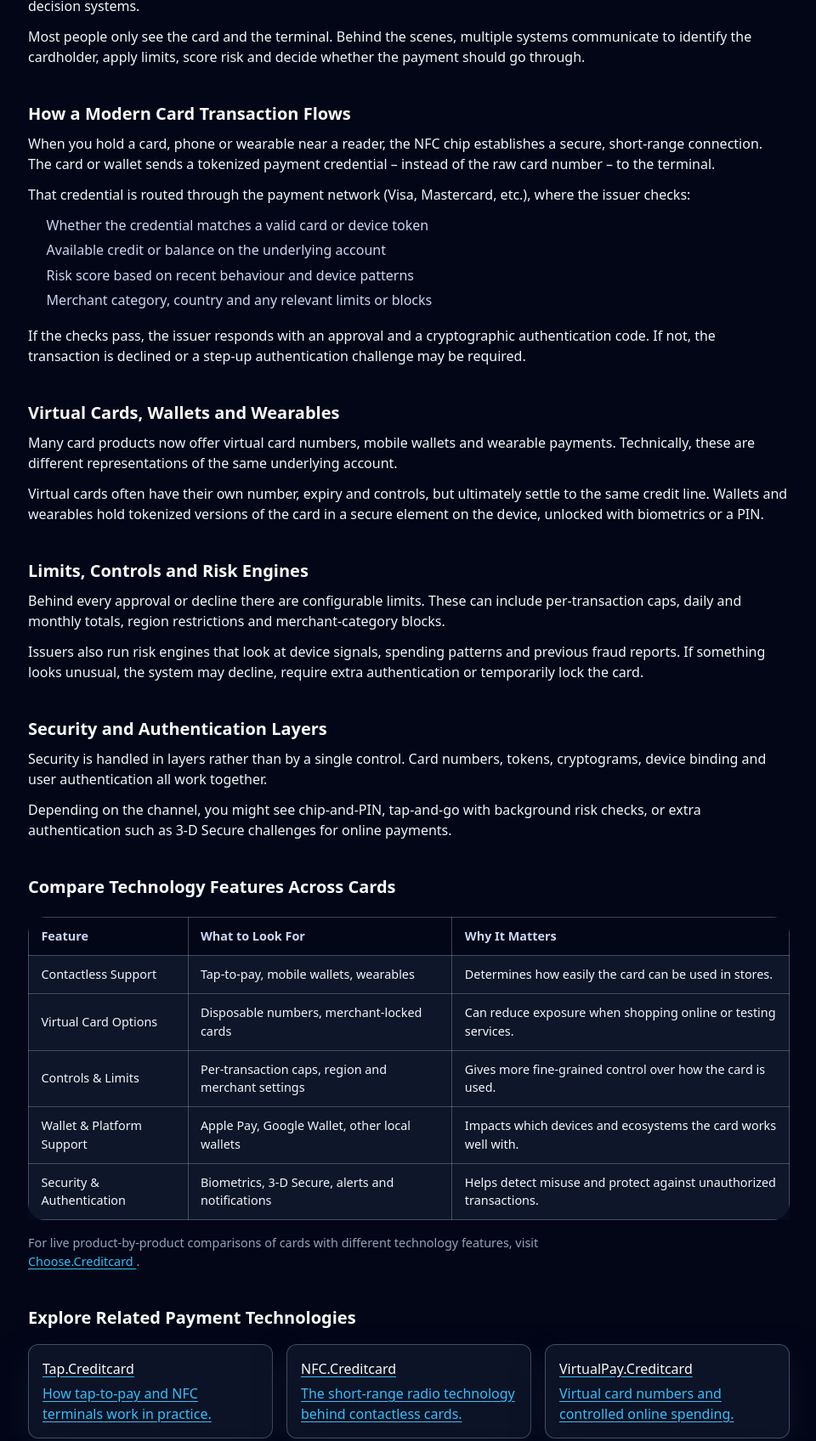
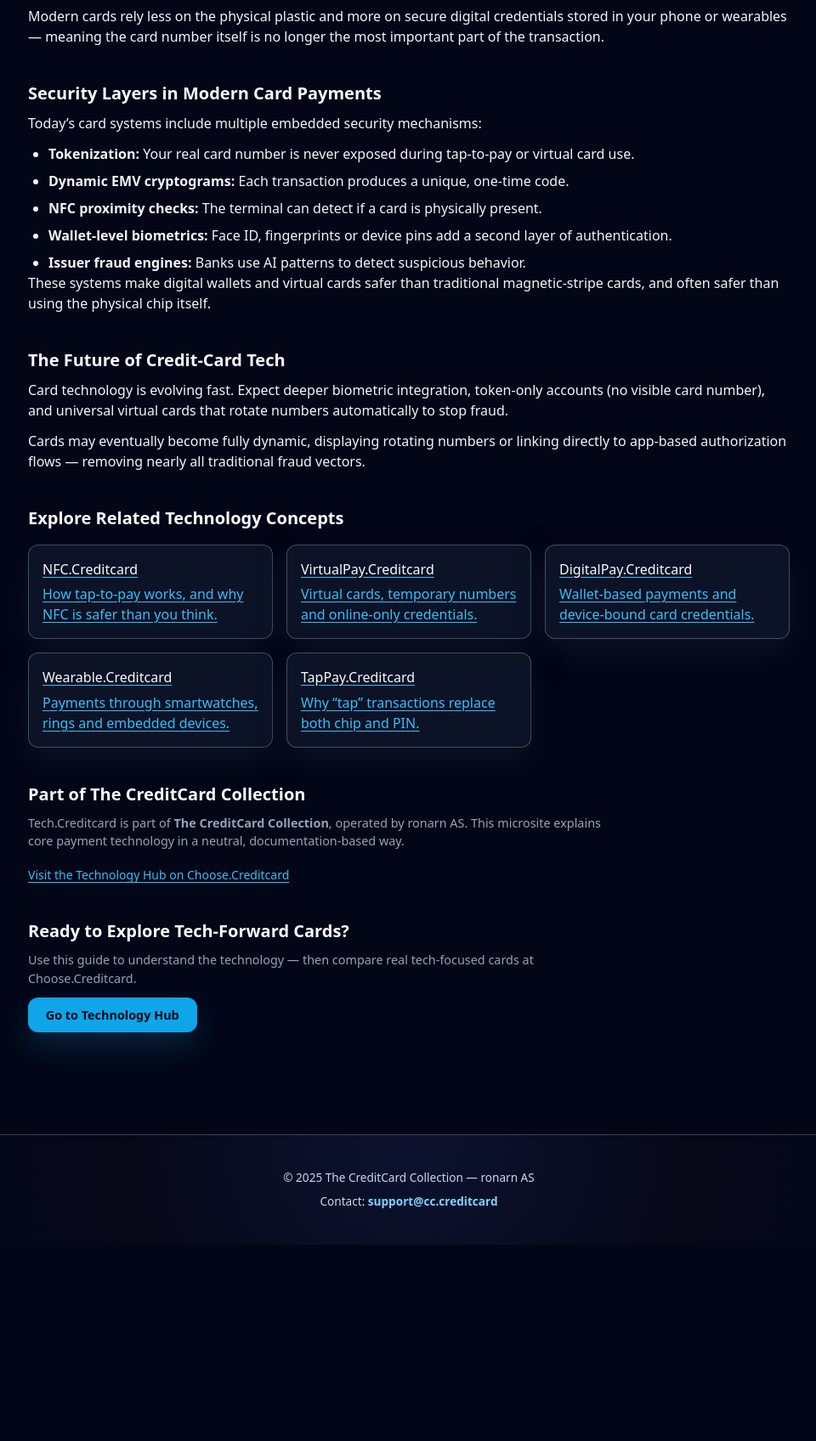
Before and after one commit to ChooseCreditCard/tech.creditcard, a plain HTML site: page index.html in a window 1280 px wide. Shown: the part 559-2255 px from the top of the page at 85% size, without its empty margins (159-1119 px from the left). After the commit the page ends 2024 px from the top, so only its background shows below. Drawn offline with nearby package versions, Linux system fonts and the light colour scheme.

Commit message:
Update index.html

```diff
--- a/index.html
+++ b/index.html
@@ -4,22 +4,22 @@
   <meta charset="UTF-8" />
   <meta name="viewport" content="width=device-width, initial-scale=1" />
 
-  <title>Tech.Creditcard – How Card Payment Technology Works</title>
-  <meta name="description" content="Understand the technology behind modern credit-card payments: NFC, tap-to-pay, virtual cards, wallets, security layers and authorization flows. Neutral, educational overview." />
+  <title>Tech.Creditcard – Modern Credit-Card Technology Explained</title>
+  <meta name="description" content="Understand the technology behind modern credit cards: tokenization, virtual cards, tap-to-pay, wallets, biometrics, encryption, and how transactions are secured." />
   <meta name="robots" content="index,follow" />
   <link rel="canonical" href="https://tech.creditcard/" />
 
   <!-- Open Graph -->
-  <meta property="og:title" content="Tech.Creditcard – Card Payment Technology Explained" />
-  <meta property="og:description" content="Learn how tap-to-pay, NFC, tokenization, wallets and issuer risk engines work together each time you use a credit card." />
+  <meta property="og:title" content="Tech.Creditcard – Credit-Card Technology Explained" />
+  <meta property="og:description" content="Independent guide to credit-card tech: NFC, tokenization, biometrics, virtual cards and secure payment protocols." />
   <meta property="og:type" content="website" />
   <meta property="og:url" content="https://tech.creditcard/" />
   <meta property="og:image" content="https://choose.creditcard/preview.png?utm_source=tech.creditcard&utm_medium=referral&utm_campaign=og_image" />
 
   <!-- Twitter -->
   <meta name="twitter:card" content="summary_large_image" />
-  <meta name="twitter:title" content="Tech.Creditcard – Card Payment Technology Explained" />
-  <meta name="twitter:description" content="Neutral explanations of NFC, tap-to-pay, virtual cards, wallets, limits and authentication in modern card systems." />
+  <meta name="twitter:title" content="Tech.Creditcard – Credit-Card Technology Explained" />
+  <meta name="twitter:description" content="How modern credit-card payment technology works — from NFC to virtual cards, wallets and tokenization." />
   <meta name="twitter:image" content="https://choose.creditcard/preview.png?utm_source=tech.creditcard&utm_medium=referral&utm_campaign=twitter_image" />
 
   <!-- GA4 -->
@@ -31,12 +31,13 @@
     gtag('config', 'G-64FE63JQ3H');
   </script>
 
-  <!-- Tailwind for utility classes -->
+  <!-- Tailwind -->
   <script src="https://cdn.tailwindcss.com"></script>
 
-  <!-- Your shared minisite styles -->
+  <!-- Shared minisite styles -->
   <link rel="stylesheet" href="./styles.css" />
 </head>
+
 <body class="bg-slate-950 text-slate-100">
 <header class="site-header">
   <div class="nav-inner max-w-6xl">
@@ -44,193 +45,147 @@
       <div class="cc-logo">CC</div>
       <div class="brand-text">
         <div class="brand-title">Tech.Creditcard</div>
-          <div class="brand-subtitle">Card Payment Technology Explained</div>
+        <div class="brand-subtitle">Modern Card Technology</div>
       </div>
     </div>
-      <nav class="nav-links" aria-label="Page navigation">
+    <nav class="nav-links">
       <a href="#overview">Overview</a>
-        <a href="#mechanics">How It Works</a>
-        <a href="#compare">Compare</a>
+      <a href="#security">Security</a>
+      <a href="#future">Future Tech</a>
     </nav>
   </div>
 </header>
 
 <main class="cc-page">
+
   <!-- Breadcrumb -->
   <div class="cc-breadcrumb">
     <a href="https://choose.creditcard/?utm_source=tech.creditcard&utm_medium=referral&utm_campaign=breadcrumb">Home</a>
-      &nbsp;›&nbsp;
-      Tech.Creditcard
+    &nbsp;›&nbsp; Tech.Creditcard
   </div>
 
   <!-- Hero -->
   <section class="hero">
     <div class="hero-content">
-        <h1>The Technology Behind Modern Credit-Card Payments</h1>
+      <h1>How Modern Credit-Card Technology Works</h1>
       <p class="hero-lead">
-          From NFC chips to encrypted tokens, modern card payments rely on multiple technical layers. This page explains the core building blocks – hardware, wallets, tokens and limits – in simple, neutral language.
+        From tap-to-pay and tokenization to biometrics, wallets and virtual cards — here’s how credit-card technology actually protects your payments.
       </p>
-        <a class="cta" href="https://choose.creditcard/technology/?utm_source=tech.creditcard&utm_medium=referral&utm_campaign=hero_cta">
-          Explore the Technology &amp; Payments hub
+      <a class="cta"
+         href="https://choose.creditcard/technology/?utm_source=tech.creditcard&utm_medium=referral&utm_campaign=hero_cta">
+        Explore card technology hub
       </a>
     </div>
   </section>
 
-    <!-- Content sections -->
+  <!-- Section: Overview -->
   <section id="overview" class="section">
-      <h2>What Is Card Payment Technology?</h2>
-      <p>“Card payment technology” is everything that happens between the moment you tap, swipe or type in a card number and the moment the transaction is approved. It includes chips and terminals, mobile wallets, network rules and issuer decision systems.</p>
-      <p>Most people only see the card and the terminal. Behind the scenes, multiple systems communicate to identify the cardholder, apply limits, score risk and decide whether the payment should go through.</p>
+    <h2>What “Card Technology” Actually Means</h2>
+    <p>
+      Behind every credit-card transaction is a stack of secure technologies: NFC antennas, EMV chips, tokenization layers,
+      dynamic cryptograms and encrypted communication routes. These systems work together to prevent card skimming,
+      cloning and unauthorized use.
+    </p>
+    <p>
+      Modern cards rely less on the physical plastic and more on secure digital credentials stored in your phone
+      or wearables — meaning the card number itself is no longer the most important part of the transaction.
+    </p>
   </section>
 
-    <section id="mechanics" class="section">
-      <h2>How a Modern Card Transaction Flows</h2>
-      <p>When you hold a card, phone or wearable near a reader, the NFC chip establishes a secure, short-range connection. The card or wallet sends a tokenized payment credential – instead of the raw card number – to the terminal.</p>
-      <p>That credential is routed through the payment network (Visa, Mastercard, etc.), where the issuer checks:</p>
+  <!-- Section: Security -->
+  <section id="security" class="section">
+    <h2>Security Layers in Modern Card Payments</h2>
+    <p>Today’s card systems include multiple embedded security mechanisms:</p>
 
-      <ul class="list">
-        <li>Whether the credential matches a valid card or device token</li>
-        <li>Available credit or balance on the underlying account</li>
-        <li>Risk score based on recent behaviour and device patterns</li>
-        <li>Merchant category, country and any relevant limits or blocks</li>
+    <ul class="list-disc ml-6 mt-3 space-y-2">
+      <li><strong>Tokenization:</strong> Your real card number is never exposed during tap-to-pay or virtual card use.</li>
+      <li><strong>Dynamic EMV cryptograms:</strong> Each transaction produces a unique, one-time code.</li>
+      <li><strong>NFC proximity checks:</strong> The terminal can detect if a card is physically present.</li>
+      <li><strong>Wallet-level biometrics:</strong> Face ID, fingerprints or device pins add a second layer of authentication.</li>
+      <li><strong>Issuer fraud engines:</strong> Banks use AI patterns to detect suspicious behavior.</li>
     </ul>
 
-      <p>If the checks pass, the issuer responds with an approval and a cryptographic authentication code. If not, the transaction is declined or a step-up authentication challenge may be required.</p>
+    <p class="mt-4">
+      These systems make digital wallets and virtual cards safer than traditional magnetic-stripe cards,
+      and often safer than using the physical chip itself.
+    </p>
   </section>
 
-    <section class="section">
-      <h2>Virtual Cards, Wallets and Wearables</h2>
-      <p>Many card products now offer virtual card numbers, mobile wallets and wearable payments. Technically, these are different representations of the same underlying account.</p>
-      <p>Virtual cards often have their own number, expiry and controls, but ultimately settle to the same credit line. Wallets and wearables hold tokenized versions of the card in a secure element on the device, unlocked with biometrics or a PIN.</p>
-    </section>
+  <!-- Section: Future Tech -->
+  <section id="future" class="section">
+    <h2>The Future of Credit-Card Tech</h2>
+    <p>
+      Card technology is evolving fast. Expect deeper biometric integration, token-only accounts (no visible card number),
+      and universal virtual cards that rotate numbers automatically to stop fraud.
+    </p>
 
-    <section class="section">
-      <h2>Limits, Controls and Risk Engines</h2>
-      <p>Behind every approval or decline there are configurable limits. These can include per-transaction caps, daily and monthly totals, region restrictions and merchant-category blocks.</p>
-      <p>Issuers also run risk engines that look at device signals, spending patterns and previous fraud reports. If something looks unusual, the system may decline, require extra authentication or temporarily lock the card.</p>
-    </section>
-
-    <section class="section">
-      <h2>Security and Authentication Layers</h2>
-      <p>Security is handled in layers rather than by a single control. Card numbers, tokens, cryptograms, device binding and user authentication all work together.</p>
-      <p>Depending on the channel, you might see chip-and-PIN, tap-and-go with background risk checks, or extra authentication such as 3-D Secure challenges for online payments.</p>
-    </section>
-
-    <!-- Comparison block -->
-    <section id="compare" class="section">
-      <h2>Compare Technology Features Across Cards</h2>
-      <div class="table-wrap">
-        <table class="table">
-          <thead>
-            <tr>
-              <th>Feature</th>
-              <th>What to Look For</th>
-              <th>Why It Matters</th>
-            </tr>
-          </thead>
-          <tbody>
-            <tr>
-              <td>Contactless Support</td>
-              <td>Tap-to-pay, mobile wallets, wearables</td>
-              <td>Determines how easily the card can be used in stores.</td>
-            </tr>
-            <tr>
-              <td>Virtual Card Options</td>
-              <td>Disposable numbers, merchant-locked cards</td>
-              <td>Can reduce exposure when shopping online or testing services.</td>
-            </tr>
-            <tr>
-              <td>Controls &amp; Limits</td>
-              <td>Per-transaction caps, region and merchant settings</td>
-              <td>Gives more fine-grained control over how the card is used.</td>
-            </tr>
-            <tr>
-              <td>Wallet &amp; Platform Support</td>
-              <td>Apple Pay, Google Wallet, other local wallets</td>
-              <td>Impacts which devices and ecosystems the card works well with.</td>
-            </tr>
-            <tr>
-              <td>Security &amp; Authentication</td>
-              <td>Biometrics, 3-D Secure, alerts and notifications</td>
-              <td>Helps detect misuse and protect against unauthorized transactions.</td>
-            </tr>
-          </tbody>
-        </table>
-      </div>
-      <p class="small">
-        For live product-by-product comparisons of cards with different technology features, visit
-        <a href="https://choose.creditcard/?utm_source=tech.creditcard&utm_medium=referral&utm_campaign=comparison_section">
-          Choose.Creditcard
-        </a>.
+    <p class="mt-4">
+      Cards may eventually become fully dynamic, displaying rotating numbers or linking directly to app-based
+      authorization flows — removing nearly all traditional fraud vectors.
     </p>
   </section>
 
   <!-- Cluster links -->
   <section class="section">
-      <h2>Explore Related Payment Technologies</h2>
+    <h2>Explore Related Technology Concepts</h2>
     <div class="cluster-grid">
-        <a class="cluster-card" href="https://tap.creditcard/?utm_source=tech.creditcard&utm_medium=referral&utm_campaign=cluster_tap">
-          <h3>Tap.Creditcard</h3>
-          <p>How tap-to-pay and NFC terminals work in practice.</p>
-        </a>
+
       <a class="cluster-card" href="https://nfc.creditcard/?utm_source=tech.creditcard&utm_medium=referral&utm_campaign=cluster_nfc">
         <h3>NFC.Creditcard</h3>
-          <p>The short-range radio technology behind contactless cards.</p>
+        <p>How tap-to-pay works, and why NFC is safer than you think.</p>
       </a>
+
       <a class="cluster-card" href="https://virtualpay.creditcard/?utm_source=tech.creditcard&utm_medium=referral&utm_campaign=cluster_virtualpay">
         <h3>VirtualPay.Creditcard</h3>
-          <p>Virtual card numbers and controlled online spending.</p>
+        <p>Virtual cards, temporary numbers and online-only credentials.</p>
       </a>
-        <a class="cluster-card" href="https://wallets.creditcard/?utm_source=tech.creditcard&utm_medium=referral&utm_campaign=cluster_wallets">
-          <h3>Wallets.Creditcard</h3>
-          <p>Digital wallets, device tokens and biometric unlock.</p>
+
+      <a class="cluster-card" href="https://digitalpay.creditcard/?utm_source=tech.creditcard&utm_medium=referral&utm_campaign=cluster_digitalpay">
+        <h3>DigitalPay.Creditcard</h3>
+        <p>Wallet-based payments and device-bound card credentials.</p>
       </a>
+
       <a class="cluster-card" href="https://wearable.creditcard/?utm_source=tech.creditcard&utm_medium=referral&utm_campaign=cluster_wearable">
         <h3>Wearable.Creditcard</h3>
-          <p>Using watches, bands and other devices for payments.</p>
+        <p>Payments through smartwatches, rings and embedded devices.</p>
       </a>
-        <a class="cluster-card" href="https://limits.creditcard/?utm_source=tech.creditcard&utm_medium=referral&utm_campaign=cluster_limits">
-          <h3>Limits.Creditcard</h3>
-          <p>How issuers set, monitor and adjust spending limits.</p>
+
+      <a class="cluster-card" href="https://tappay.creditcard/?utm_source=tech.creditcard&utm_medium=referral&utm_campaign=cluster_tappay">
+        <h3>TapPay.Creditcard</h3>
+        <p>Why “tap” transactions replace both chip and PIN.</p>
+      </a>
+
+    </div>
+  </section>
+
+  <!-- Hub Snippet -->
+  <section class="section">
+    <h2>Part of The CreditCard Collection</h2>
+    <p class="small">
+      Tech.Creditcard is part of <strong>The CreditCard Collection</strong>, operated by ronarn AS.
+      This microsite explains core payment technology in a neutral, documentation-based way.
+    </p>
+
+    <div class="hub-link mt-4">
+      <a href="https://choose.creditcard/technology/?utm_source=tech.creditcard&utm_medium=referral&utm_campaign=minisite_to_hub"
+         class="text-sm text-slate-600 hover:text-slate-900">
+        Visit the Technology Hub on Choose.Creditcard
       </a>
     </div>
   </section>
 
-    <!-- Collection section -->
+  <!-- Bottom CTA -->
   <section class="section">
-      <h2>Part of The CreditCard Collection</h2>
+    <h2>Ready to Explore Tech-Forward Cards?</h2>
     <p class="small">
-        Tech.Creditcard is one spoke in <strong>The CreditCard Collection</strong> — a network of focused microsites operated by ronarn AS. Each site explains a single payment concept in clear language and then connects you to independent comparison tools.
+      Use this guide to understand the technology — then compare real tech-focused cards at Choose.Creditcard.
     </p>
-      <p class="small">
-        We do not issue cards. We summarize documentation, highlight technical trade-offs and link to external providers where you can read the full terms yourself.
-      </p>
-      <p class="small">
-        This site is informational only and does not provide financial, investment or tax advice. Always review official documentation and consider seeking independent advice if needed.
-      </p>
-
-      <!-- Technology hub snippet -->
-      <p class="text-xs text-slate-500 mt-6">
-        This site is part of the
-        <a href="https://choose.creditcard/technology/?utm_source=tech.creditcard&utm_medium=referral&utm_campaign=hub_technology"
-           class="font-medium hover:text-slate-900">
-          Technology &amp; Payments hub
+    <a class="cta"
+       href="https://choose.creditcard/technology/?utm_source=tech.creditcard&utm_medium=referral&utm_campaign=bottom_cta">
+      Go to Technology Hub
     </a>
-        on <a href="https://choose.creditcard/" class="font-medium hover:text-slate-900">Choose.Creditcard</a>,
-        an independent educational project in The CreditCard Collection.
-      </p>
   </section>
 
-    <!-- Bottom CTA -->
-    <section class="section">
-      <h2>Ready to Compare Technology Features Across Cards?</h2>
-      <p class="small">
-        Use Tech.Creditcard to understand the mechanics — then go to the main hub to see which cards support contactless, wallets, virtual cards and more.
-      </p>
-      <a class="cta" href="https://choose.creditcard/technology/?utm_source=tech.creditcard&utm_medium=referral&utm_campaign=bottom_cta">
-        Go to the Technology &amp; Payments hub
-      </a>
-    </section>
 </main>
 
 <footer class="mini-footer">
@@ -239,5 +194,6 @@
     Contact: <a href="mailto:support@cc.creditcard">support@cc.creditcard</a>
   </p>
 </footer>
+
 </body>
 </html>
```
Lines whose indentation alone changed are shown as unchanged.
